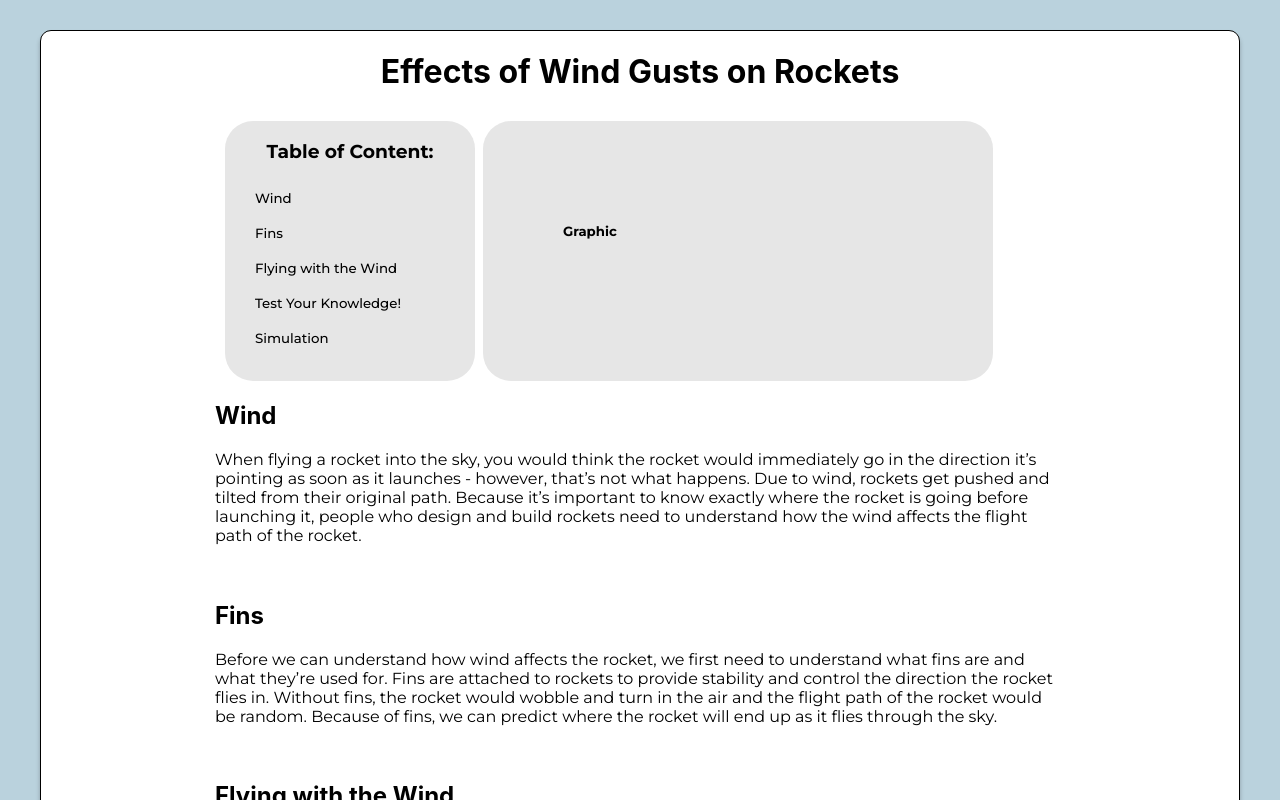
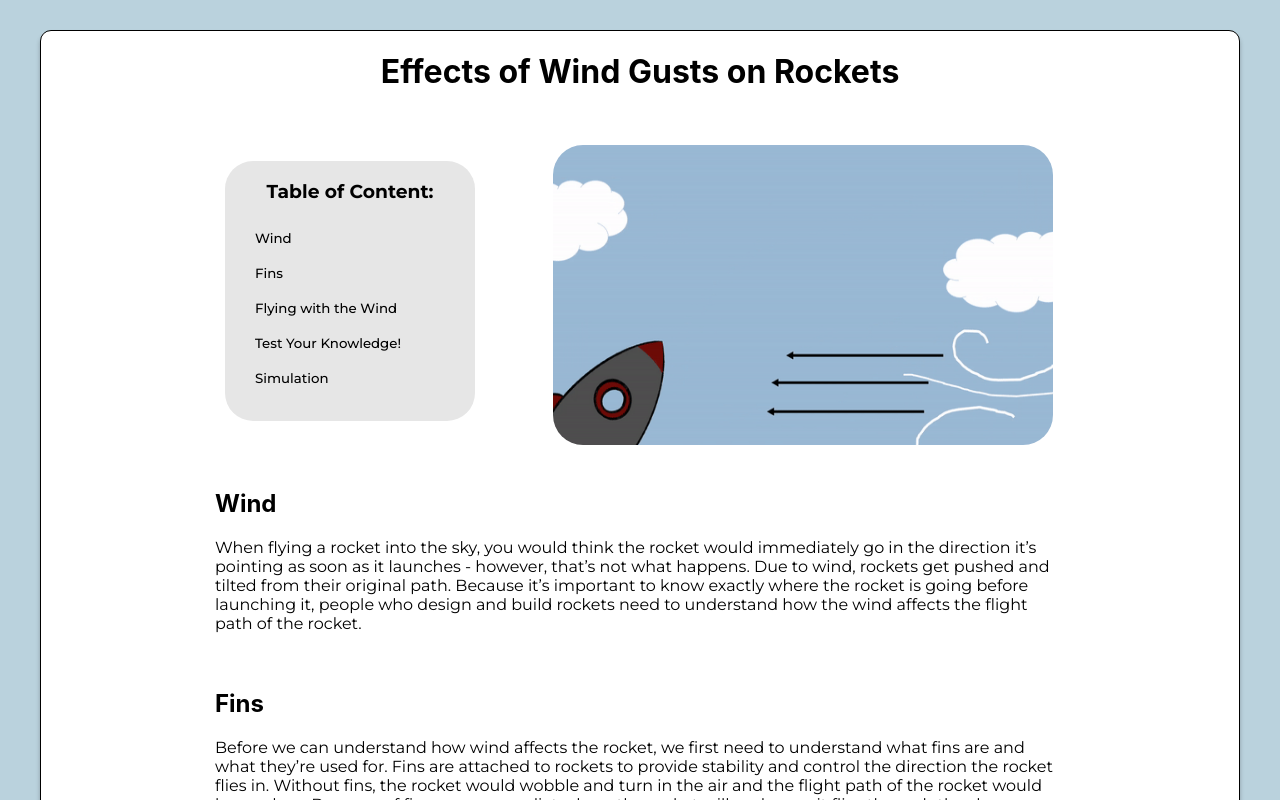
Before and after one commit to autrydev/rocket_react_page, a React (Create React App) app: page / in a window 1280 px wide. Shown: the top 800 px of the page. Built offline with nearby package versions, Linux system fonts and the light colour scheme.

Commit message:
Rocket Graphic
Added example gif I made. Can be edited or replaced later.

```diff
--- a/src/Components/EducationalContent.js
+++ b/src/Components/EducationalContent.js
@@ -1,8 +1,10 @@
 import React, { useRef } from "react";
 import { Box, Button } from '@mui/material';
+import rocketwind from '../Assets/rocketwind.gif'
 import './styles.css';
 
 function EduContent() {
+    // Link from table of content to header section
     const windRef = useRef()
     const finsRef = useRef()
     const flyRef = useRef()
@@ -25,7 +27,7 @@ function EduContent() {
             <div style={{display: 'flex', justifyContent: 'center'}}>
                 <h1 className="header-font">Effects of Wind Gusts on Rockets</h1>
             </div>
-
+            <br/> <br/>
             {/* Table of Content */}
             <Box
                 sx={{
@@ -104,21 +106,17 @@ function EduContent() {
             </Box>
 
             {/* Rocket Graphic */}
-            <Box
-                sx={{
-                    m: 1,
-                    p: 10,
-                    width: 350,
-                    height: 100,
-                    marginLeft: 6,
-                    borderRadius: 7,
-                    bgcolor: '#E6E6E6',
-                    display: 'flex'
+            <img src = {rocketwind} className = ".gif"
+                style = {{
+                    width:500,
+                    height:300,
+                    marginLeft:70,
+                    marginTop:-8,
+                    borderRadius: 30,
+                    borderWidth: 5,
                 }}
-            >
-                {/* Input Graphic */}
-                <h5 className="content-font">Graphic</h5>
-            </Box>
+            />
+            <br/> <br/>
 
             {/* Educational Content */}
             <div
--- a/src/Components/styles.css
+++ b/src/Components/styles.css
@@ -24,3 +24,11 @@
     background: none;
     margin-left: 30px;
   }
+
+  .gif {
+    width: 200;
+    height: 100;
+    float: right;
+    border-radius: 7;
+    display: 'flex';
+  }
```
Also changed, not shown: src/Assets/rocketwind.gif (added).
